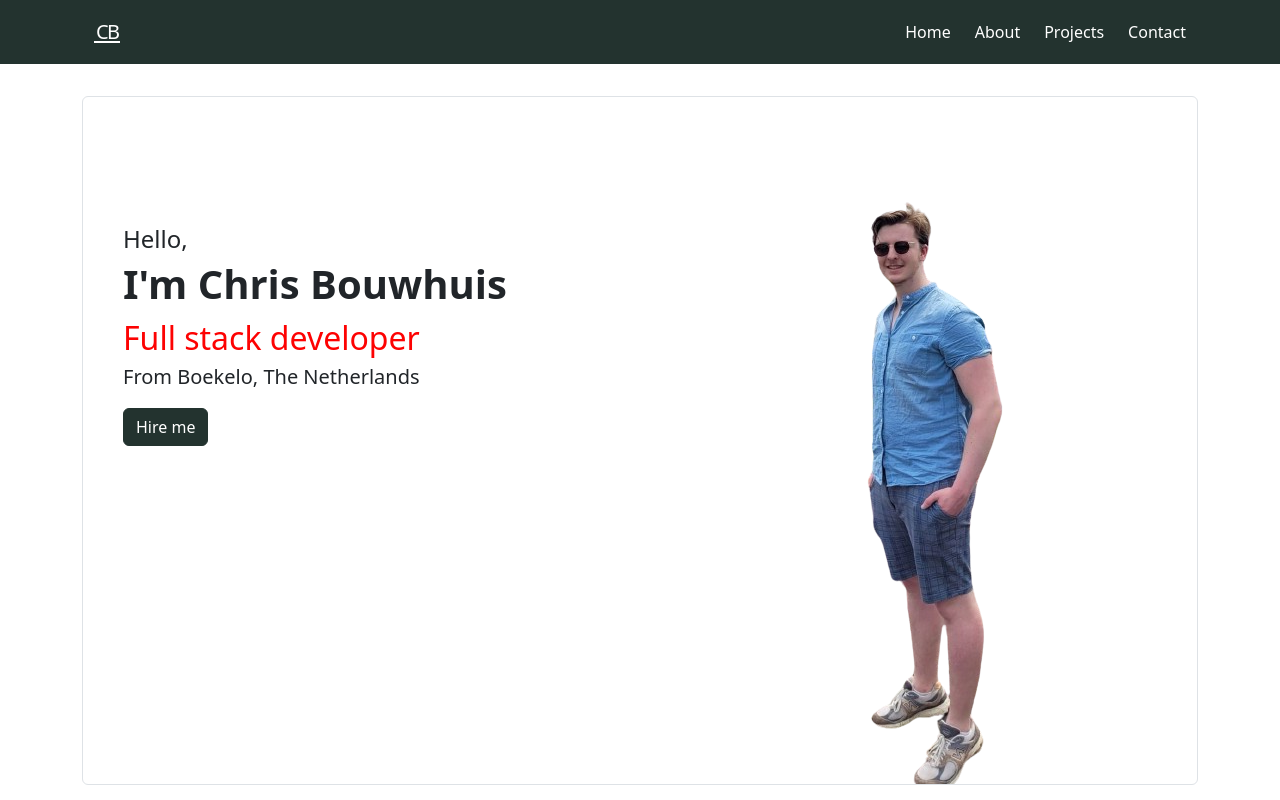
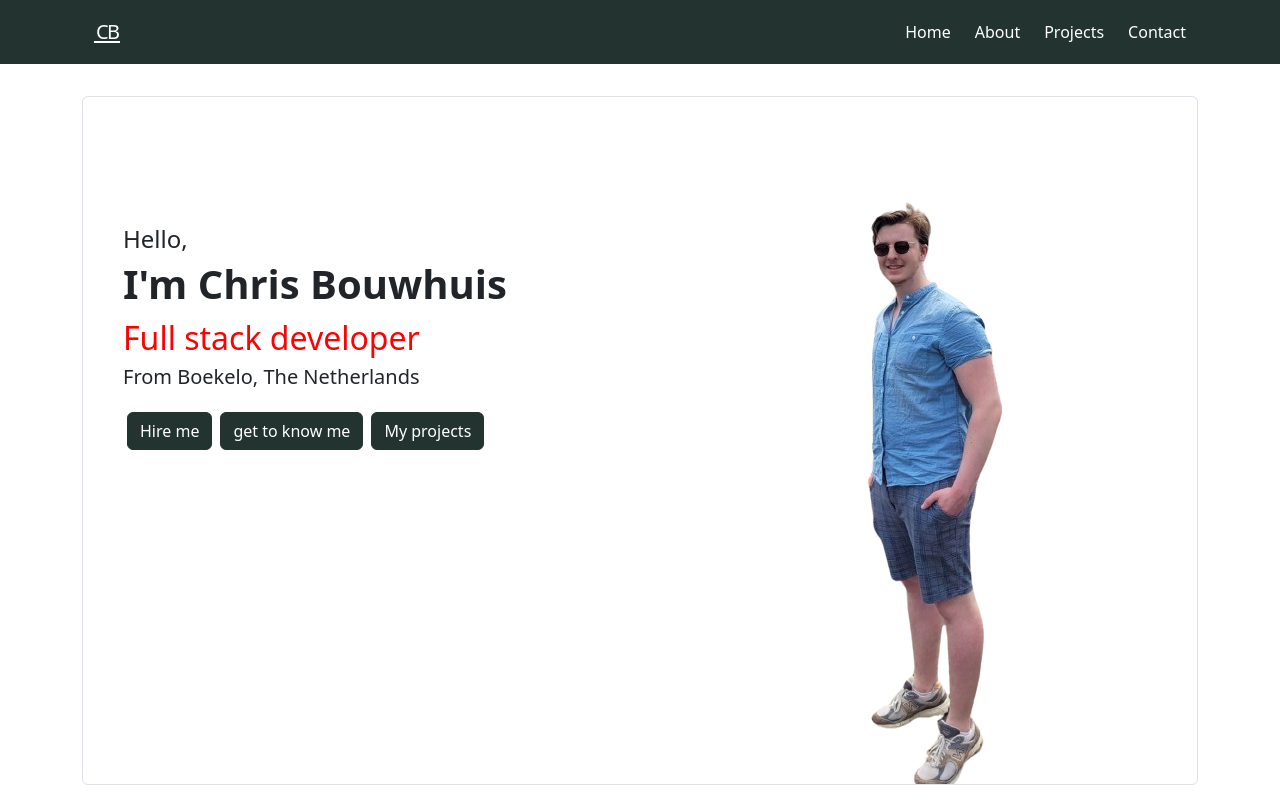
Before and after one commit to ChrisBouwhuis/Portfolio-Bootstrap-Vue, a Vue app: page / in a window 1280 px wide. Built offline with nearby package versions, Linux system fonts and the light colour scheme.

Commit message:
knop verranderd in een component en 3 keer gebruikt

```diff
--- /dev/null
+++ b/src/components/link-button.vue
@@ -0,0 +1,28 @@
+<script setup>
+const props = defineProps({
+  to: {
+    default: '/',
+    type: String,
+    required: true
+  }
+})
+</script>
+
+<template>
+<!--  <router-link to="/contact" class="btn btn-primary hoverEffect">Hire me</router-link>-->
+  <router-link :to="props.to" class="btn btn-primary hoverEffect m-1">
+    <slot></slot>
+  </router-link>
+</template>
+
+<style scoped>
+.hoverEffect {
+  transition: all 0.3s;
+}
+
+.hoverEffect:hover {
+  transform: scale(1.1);
+  background: linear-gradient(45deg, hsla(168, 85%, 52%, 0.5), hsla(263, 88%, 45%, 0.5) 100%);
+  color: black;
+}
+</style>
--- a/src/views/HomeView.vue
+++ b/src/views/HomeView.vue
@@ -1,4 +1,6 @@
-<script setup></script>
+<script setup>
+import LinkButton from '@/components/link-button.vue'
+</script>
 
 <template>
   <main class="container">
@@ -9,7 +11,10 @@
         <p class="fs-1 fw-semibold p-0 m-0">I'm <span class="fw-bold">Chris Bouwhuis</span></p>
         <p class="fs-2 m-0 text-highlight fw-medium">Full stack developer</p>
         <p class="fs-5">From Boekelo, The Netherlands</p>
-        <router-link to="/contact" class="btn btn-primary hoverEffect">Hire me</router-link>
+<!--        <router-link to="/contact" class="btn btn-primary hoverEffect">Hire me</router-link>-->
+        <link-button to="/contact">Hire me</link-button>
+        <link-button to="/about">get to know me</link-button>
+        <link-button to="/projects">My projects</link-button>
       </div>
       <div class="">
         <img
@@ -26,14 +31,4 @@
 .big-padding {
   padding-top: 6rem;
 }
-
-.hoverEffect {
-  transition: all 0.3s;
-}
-
-.hoverEffect:hover {
-  transform: scale(1.1);
-  background: linear-gradient(45deg, hsla(168, 85%, 52%, 0.5), hsla(263, 88%, 45%, 0.5) 100%);
-  color: black;
-}
 </style>
```
